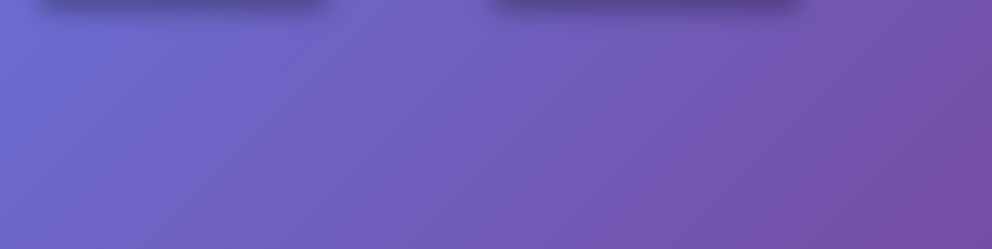
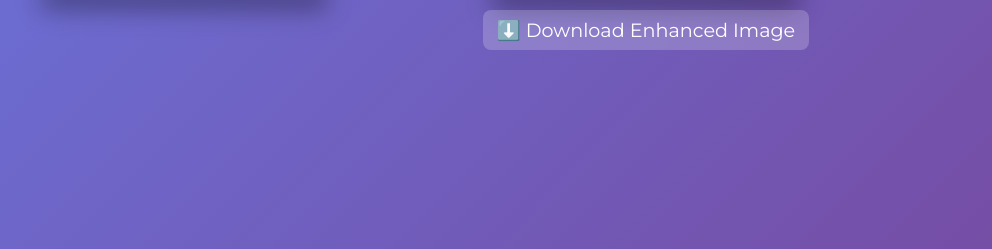
Before and after one commit to shiue2000/myPhoto, a Flask app: template templates/index.html in a window 1280 px wide. Shown: the part 511-760 px from the top of the page, without its empty margins (225-1217 px from the left). Run offline with Flask 2, Linux system fonts and the light colour scheme; the template is opened without the code that fills it: most values are stand-ins (such as "Sample title", 1, 10 or a date in 2020).

Commit message:
Add files via upload

```diff
--- a/app.py
+++ b/app.py
@@ -1,7 +1,6 @@
 import os
 import cv2
 import numpy as np
-from PIL import Image
 from flask import Flask, request, render_template, url_for
 from werkzeug.utils import secure_filename
 
@@ -110,4 +109,4 @@ def index():
     return render_template('index.html', original_url=original_url, enhanced_url=enhanced_url)
 
 if __name__ == '__main__':
-    app.run(host='0.0.0.0', port=int(os.environ.get("PORT", 5000)), debug=False)
+    app.run(host='0.0.0.0', port=5000, debug=False)
--- a/templates/index.html
+++ b/templates/index.html
@@ -28,6 +28,7 @@
     font-size: 2.8rem;
     margin-bottom: 0.3em;
     text-shadow: 0 2px 6px rgba(0,0,0,0.3);
+    text-align: center;
   }
 
   form {
@@ -114,6 +115,21 @@
     text-shadow: 0 2px 6px rgba(0,0,0,0.4);
   }
 
+  .download-link {
+    display: inline-block;
+    margin-top: 10px;
+    font-size: 1.2rem;
+    color: #fff;
+    text-decoration: none;
+    background: rgba(255,255,255,0.2);
+    padding: 8px 14px;
+    border-radius: 8px;
+    transition: background 0.3s ease;
+  }
+  .download-link:hover {
+    background: rgba(255,255,255,0.35);
+  }
+
   @media (max-width: 640px) {
     form {
       max-width: 100%;
@@ -145,6 +161,10 @@
       <div>
         <h3>Enhanced Image</h3>
         <img src="{{ enhanced_url }}" alt="Enhanced processed image preview" loading="lazy" />
+        <br>
+        <a class="download-link" href="{{ enhanced_url }}" download>
+          ⬇️ Download Enhanced Image
+        </a>
       </div>
     </section>
   {% endif %}
```
Also changed, not shown: 1 other file.
